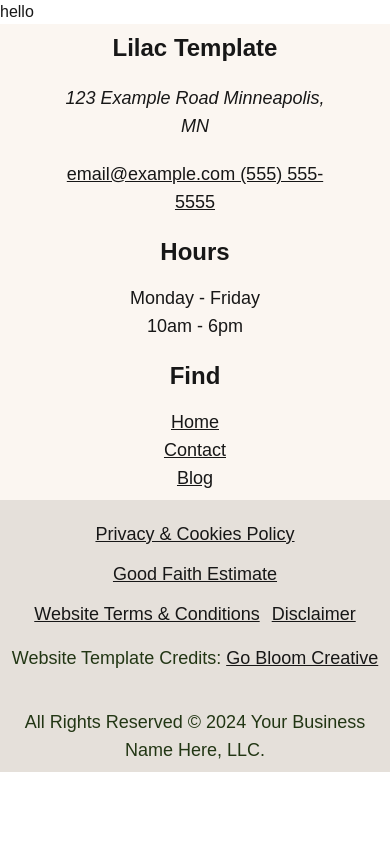
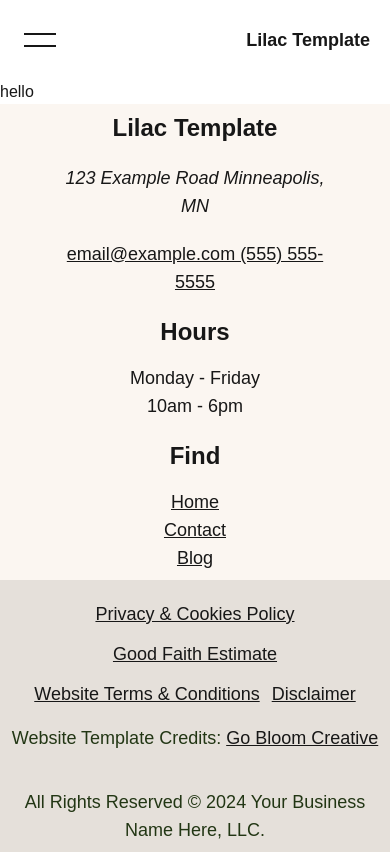
Before and after one commit to Priyankaadev/lilac-template, a Next.js app: page / in a window 390 px wide. Built offline with nearby package versions, Linux system fonts and the light colour scheme.

Commit message:
added navbar

```diff
--- a/package.json
+++ b/package.json
@@ -11,7 +11,8 @@
   "dependencies": {
     "next": "16.1.6",
     "react": "19.2.3",
-    "react-dom": "19.2.3"
+    "react-dom": "19.2.3",
+    "react-icons": "^5.5.0"
   },
   "devDependencies": {
     "@tailwindcss/postcss": "^4",
--- a/src/app/layout.tsx
+++ b/src/app/layout.tsx
@@ -2,6 +2,7 @@ import type { Metadata } from "next";
 import { Geist, Geist_Mono } from "next/font/google";
 import "./globals.css";
 import Footer from "@/components/Footer"
+import Header from "@/components/Header"
 
 const geistSans = Geist({
   variable: "--font-geist-sans",
@@ -28,6 +29,7 @@ export default function RootLayout({
       <body
         className={`${geistSans.variable} ${geistMono.variable} antialiased`}
       >
+        <Header />
         {children}
         <Footer />
       </body>
--- a/src/components/header.jsx
+++ b/src/components/header.jsx
@@ -0,0 +1,71 @@
+'use client'
+
+import Link from 'next/link';
+import { LiaGripLinesSolid } from "react-icons/lia";
+import { IoCloseOutline } from "react-icons/io5";
+import { useEffect, useState } from 'react';
+import { usePathname } from 'next/navigation';
+
+const Header = () => {
+
+    const [open, setOpen] = useState(false);
+    const pathname = usePathname()
+
+//    useEffect(() => {
+//   document.body.style.overflow = open ? "hidden" : "auto";
+// }, [open]);
+
+    useEffect(()=>{
+        setOpen(false)
+    }, [pathname])
+
+
+  return (
+    <header className='relative z-50'>
+        <div className='flex items-center justify-between md:px-8 py-5 px-5'>
+
+            <button
+            aria-expanded={open}
+            aria-label='Toggle navigation'
+            className='md:hidden w-10 h-10 flex items-center justify-center  z-50 relative '
+            onClick={()=>setOpen(!open)}>
+
+                <span
+                className={`absolute  h-0.5 w-8
+                 md:w-10 bg-current transition-all duration-300 ease-in-out  ${open ? "rotate-45 translate-y-0" : "rotate-0 -translate-y-1.5"}`} />
+               <span className={`absolute md:w-10 h-0.5  w-8
+                bg-current transition-all ease-in-out duration-300 ${open ? "-rotate-45 translate-y-0" : "translate-y-1.5 rotate-0"} `} />
+            </button>
+             <Link
+            href='/' className='text-lg font-semibold md:text-2xl'
+            >Lilac Template</Link>
+
+            {/* Desktop nav */}
+            <nav className='hidden md:flex md:text-xl  gap-8 text-lg'>
+                <Link href='/blog'> Blog
+                </Link>
+                <Link href='/contact'> Contact
+                </Link>
+            </nav>
+     </div>
+     {/* Mobile view */}
+     {open && (
+        <div className='fixed inset-0 bg-red-200 flex items-center justify-center md:hidden z-40'>
+
+            <nav className='flex flex-col gap-10 text-5xl h-full items-center justify-center'>
+                <Link href='./blog'
+                onClick={()=>setOpen(false)}
+                >Blog
+                </Link>
+                <Link href='./contact'
+                onClick={()=>setOpen(false)}
+                >Contact
+                </Link>
+            </nav>
+        </div>
+     )}
+    </header>
+  )
+}
+
+export default Header
```
Also changed, not shown: 1 other file (tests, documents, lock files or other folders).
